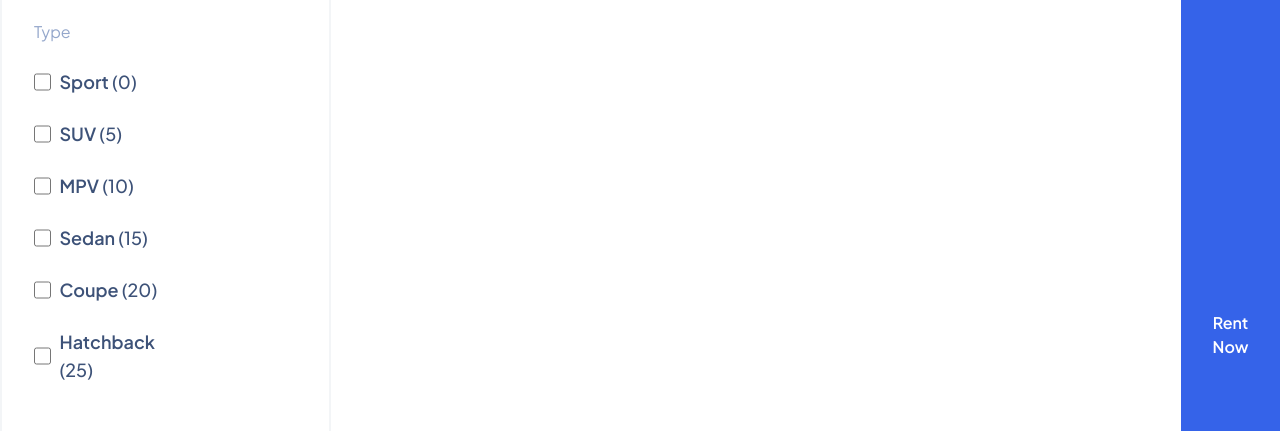
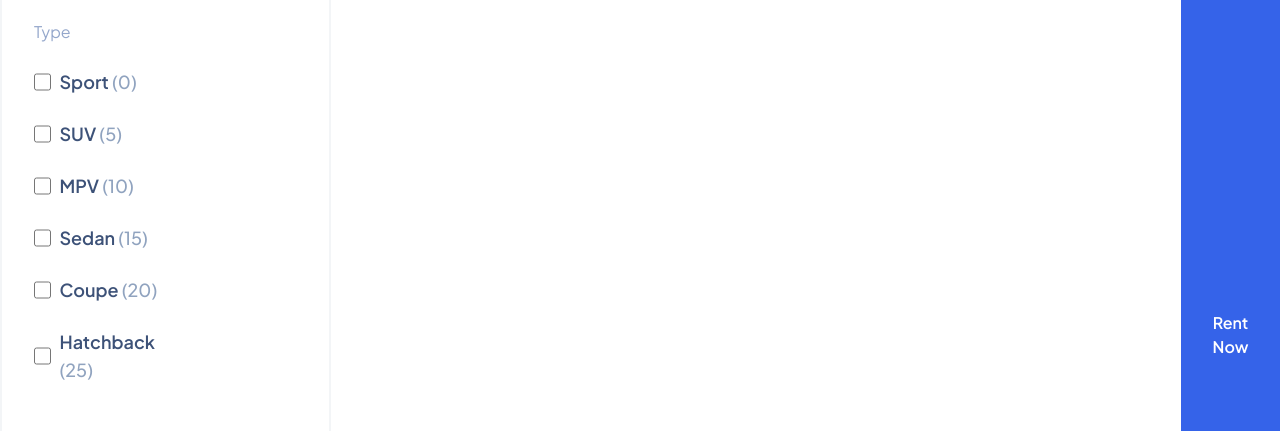
Before and after one commit to AdrienBelhomme/car, a Next.js app: page / in a window 1280 px wide. Shown: the part 296-727 px from the top of the page. Built offline with nearby package versions, Linux system fonts and the light colour scheme.

Commit message:
small fix side bar font

```diff
--- a/components/Sidebar.jsx
+++ b/components/Sidebar.jsx
@@ -39,7 +39,7 @@ const Sidebar = () => {
         {['Sport', 'SUV', 'MPV', 'Sedan', 'Coupe', 'Hatchback'].map((item, index) => (
           <div className="flex items-center mt-6" key={index}>
             <input name={item} id="default-checkbox" type="checkbox" value={checked} onChange={handleChange} className="ml-8 w-5 h-5 text-blue-600 bg-white rounded-md border-gray-300 focus:ring-checkbox-checked dark:focus:ring-blue-600 dark:ring-offset-gray-800 focus:ring-2 dark:bg-gray-700 dark:border-gray-600" />
-            <label htmlFor="default-checkbox" className="pl-2 w-144 text-lg font-semibold font-jakarta text-input-title dark:text-gray-300">{item}<span className="text-input-number font-medium font-jakarta"> ({index * 5})</span></label>
+            <label htmlFor="default-checkbox" className="pl-2 w-144 text-lg font-semibold font-jakarta text-input-title dark:text-gray-300">{item}<span className="text-secondinary-light-300 font-medium font-jakarta"> ({index * 5})</span></label>
           </div>
         ))}
       </div>
```
